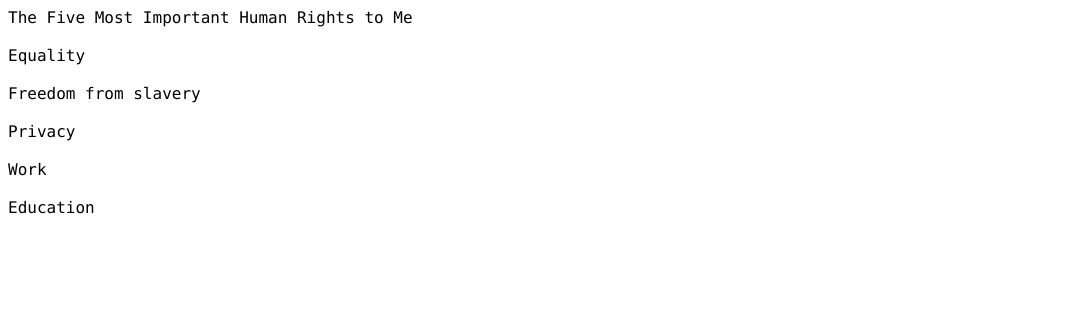
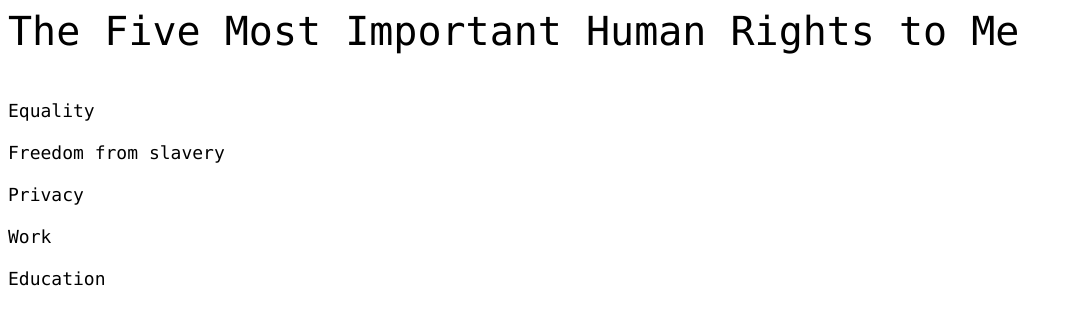
Before and after one commit to Wolfoverflow/wolfoverflow.github.io, a plain HTML site: page work1.html in a window 1280 px wide. Shown: the whole page, without its empty margins (0-1072 px from the left). Drawn offline with Linux system fonts and the light colour scheme.

Commit message:
Update work1.html

```diff
--- a/work1.html
+++ b/work1.html
@@ -1,2 +1,2 @@
-<html><head><title>Human Rights</title></head><body><div style="white-space:pre-wrap;font-family:Menlo;color:#00000;-moz-tab-size:4;tab-size:4;">The Five Most Important Human Rights to Me<br><br>Equality<br><br>Freedom from slavery<br><br>Privacy<br><br>Work<br><br>Education</div>
+<html><head><title>Human Rights</title></head><body><div style="white-space:pre-wrap;font-family:Menlo;color:#00000;font-size:40px;-moz-tab-size:4;tab-size:4;">The Five Most Important Human Rights to Me<br><br></div><div style="white-space:pre-wrap;font-family:Menlo;color:#00000;font-size:18px;-moz-tab-size:4;tab-size:4;">Equality<br><br>Freedom from slavery<br><br>Privacy<br><br>Work<br><br>Education</div>
 </body></html>
```
